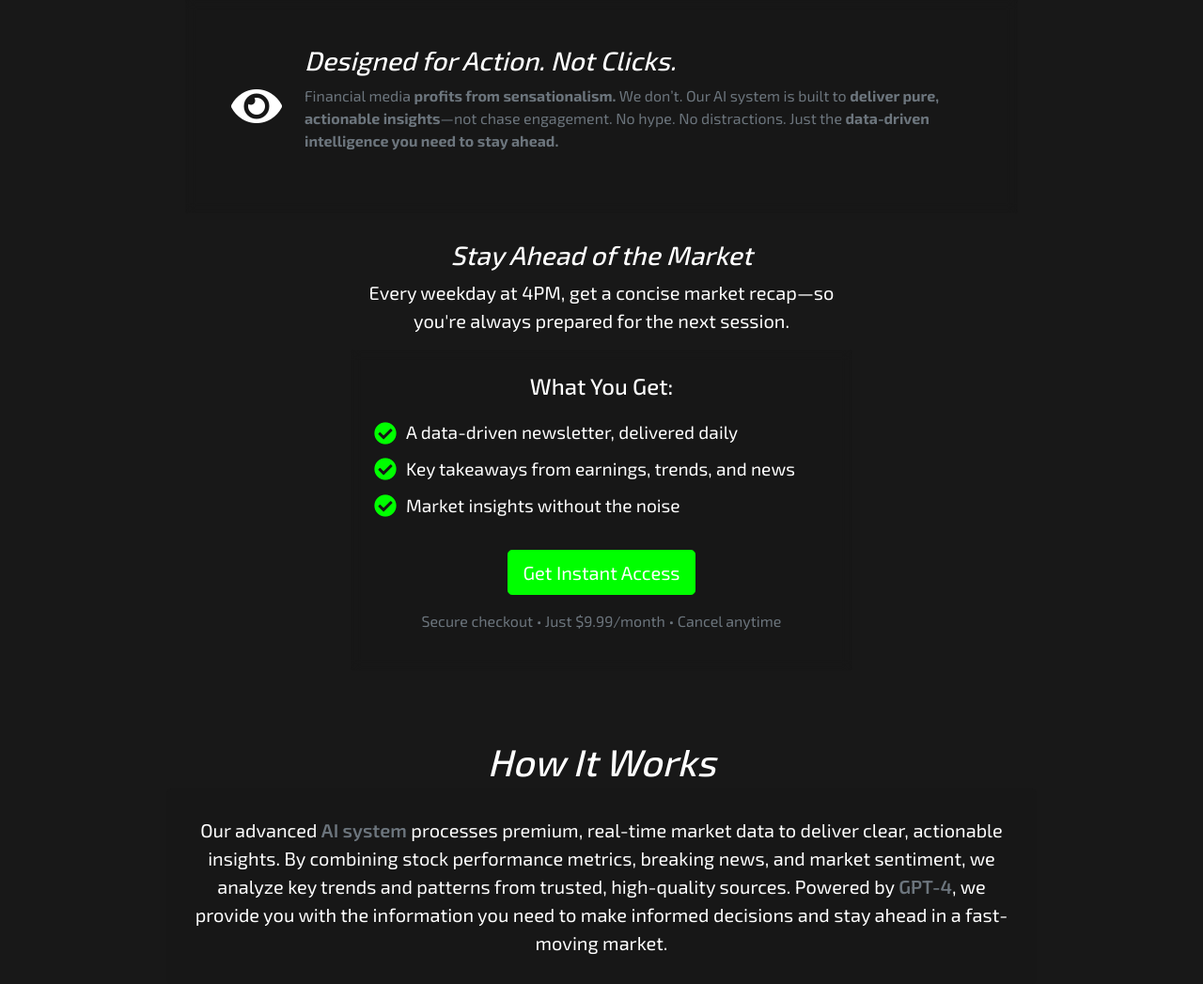
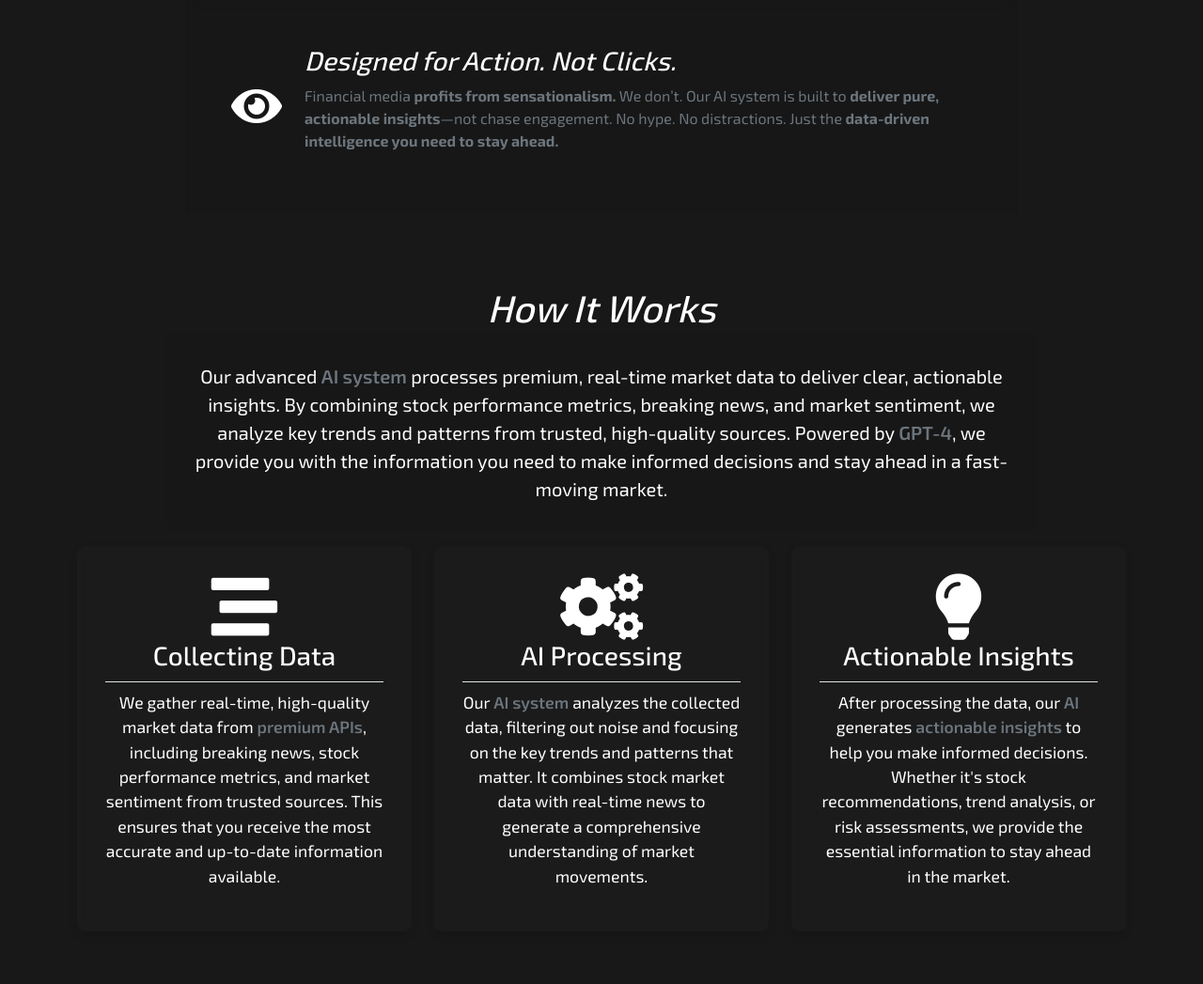
Before and after one commit to aldelarge/mrktpulseai, a Flask app: page / in a window 1280 px wide. Shown: the part 1879-2926 px from the top of the page at 94% size. Run offline with Flask 3, Linux system fonts and the light colour scheme.

Commit message:
Complete Landing Page Revamp - final update.... for now....

```diff
--- a/webapp/templates/base.html
+++ b/webapp/templates/base.html
@@ -9,20 +9,21 @@
         <meta name="keywords" content="AI stock market insights, AI-powered stock analysis, real-time market trends, stock market news, AI trading signals, investment intelligence, earnings reports, stock market AI, automated market analysis, daily market updates, stock predictions, investment research, macroeconomic trends, market sentiment analysis, stock market newsletter, algorithmic trading insights, institutional investor trends, stock trading news, market-moving catalysts">
         <meta name="author" content="MRKTPulseAI">
         <meta name="robots" content="index, follow">
+        <link rel="icon" type="image/png" href="https://mrktpulseai.com/static/images/preview.jpg">
 
         <!-- Open Graph / Facebook -->
         <meta property="og:type" content="website">
         <meta property="og:url" content="https://mrktpulseai.com/">
         <meta property="og:title" content="MRKTPulseAI - AI-Powered Stock Market Insights">
         <meta property="og:description" content="Daily AI-driven stock market insights. Stay ahead with real-time trends, earnings reports, and investment signals—delivered at market close.">
-        <meta property="og:image" content="https://mrktpulseai.com/static/images/marketpulse-preview.jpg">
+        <meta property="og:image" content="https://mrktpulseai.com/static/images/preview.jpg">
 
         <!-- Twitter -->
         <meta property="twitter:card" content="summary_large_image">
         <meta property="twitter:url" content="https://mrktpulseai.com/">
         <meta property="twitter:title" content="MRKTPulseAI - AI-Powered Stock Market Insights">
         <meta property="twitter:description" content="Daily AI-driven stock market insights. Stay ahead with real-time trends, earnings reports, and investment signals—delivered at market close.">
-        <meta property="twitter:image" content="https://mrktpulseai.com/static/images/marketpulse-preview.jpg">
+        <meta property="twitter:image" content="https://mrktpulseai.com/static/images/preview.jpg">
 
         <!-- Canonical URL -->
         <link rel="canonical" href="https://mrktpulseai.com/">
@@ -33,7 +34,7 @@
         "@type": "Organization",
         "name": "MRKTPulseAI",
         "url": "https://mrktpulseai.com",
-        "logo": "https://mrktpulsai.com/static/images/logo.png",
+        "logo": "https://mrktpulsai.com/static/images/preview.png",
         "description": "AI-powered stock market insights delivered daily at market close. Get real-time trends, earnings reports, and investment signals—filtered for what truly moves the market. No fluff, just actionable intelligence.",
         }
         </script>
--- a/webapp/templates/landing.html
+++ b/webapp/templates/landing.html
@@ -114,26 +114,6 @@
                 </div>
             </div>
             <br>
-            <!-- Call to Action -->
-            <div class="row justify-content-center fullpage">
-                <div class="col-md-6 text-center">
-                    <h3 class="text-white"><i>Stay Ahead of the Market</i></h3>
-                    <p class="lead light-gray-text">
-                        Every weekday at 4PM, get a concise market recap—so you're always prepared for the next session.
-                    </p>
-
-                    <div class="styled-div overlay_blur p-4 mb-4 rounded">
-                        <h4 class="text-white">What You Get:</h4>
-                        <ul class="trust-points text-center">
-                            <li><i class="fas fa-check-circle"></i> A data-driven newsletter, delivered daily</li>
-                            <li><i class="fas fa-check-circle"></i> Key takeaways from earnings, trends, and news</li>
-                            <li><i class="fas fa-check-circle"></i> Market insights without the noise</li>
-                        </ul>
-                        <a href="{{ url_for('routes.signup') }}" class="btn btn-primary btn-lg mt-3">Get Instant Access</a>
-                        <p class="text-muted mt-3">Secure checkout • Just $9.99/month • Cancel anytime</p>
-                    </div>
-                </div>
-            </div>
         </div>
         <!-- How It Works Section: Process Explanation -->
         <div class="fullpage">
```
Also changed, not shown: webapp/static/images/preview.png (added).
